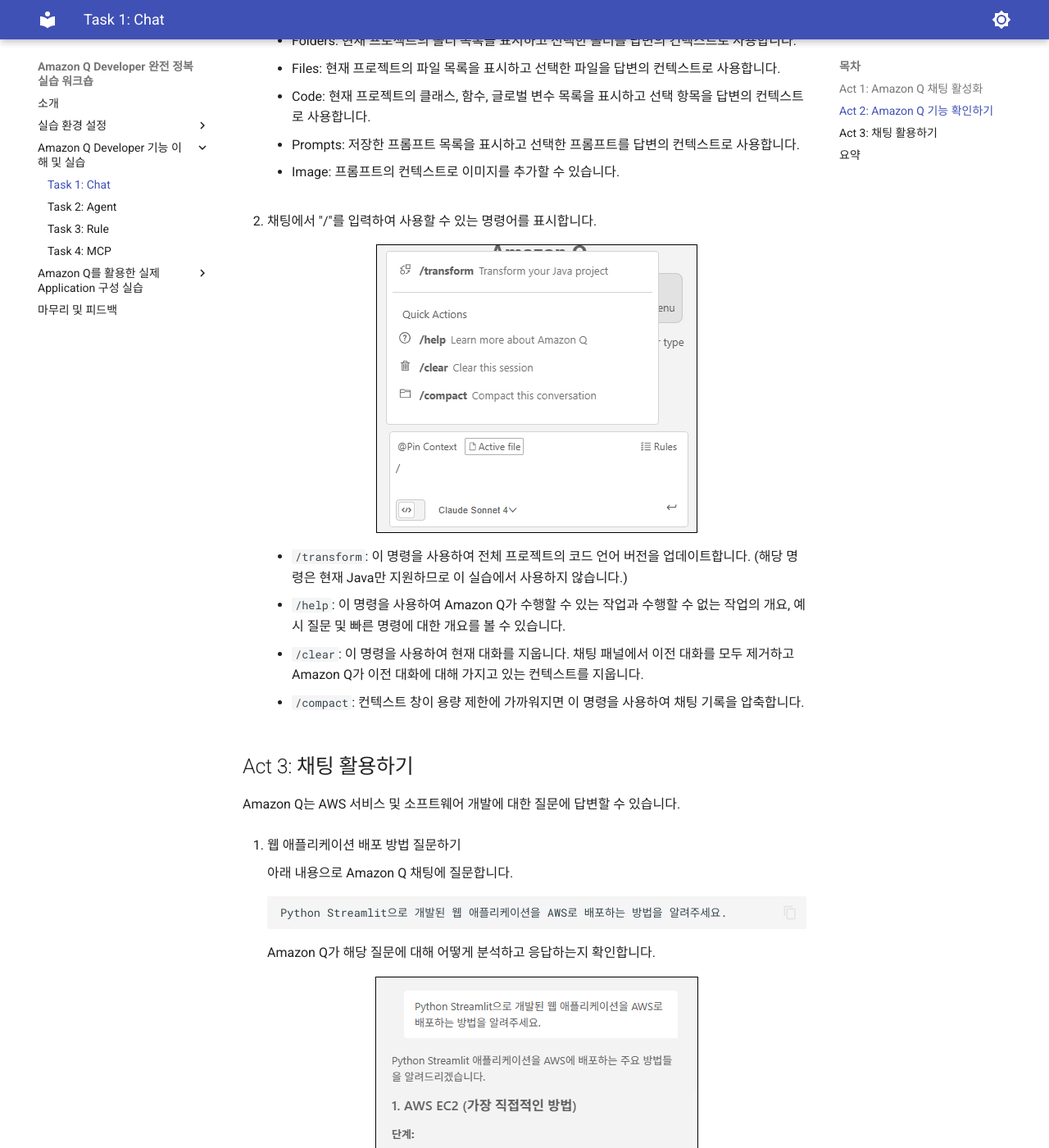
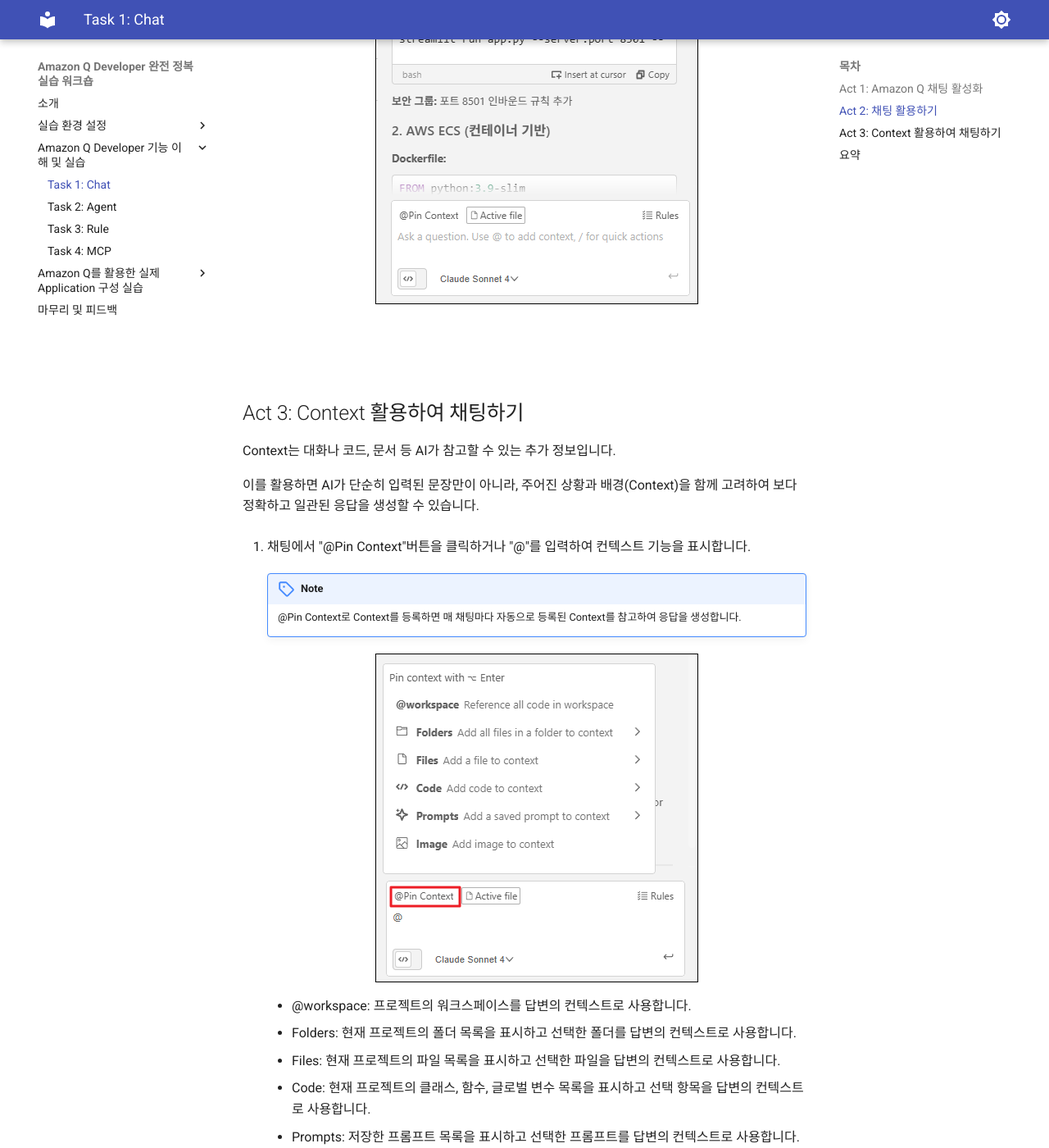
Before and after one commit to fitcloud/q-workshop, an MkDocs documentation site: the page built from docs/20-q_feature/21-chat.md, in a window 1280 px wide and 1400 px high, scrolled down 2063 px. Shown: the whole window at 82% size. Built offline with MkDocs 1.6.1 and Material for MkDocs 9.7.7, drawn with Linux system fonts in a browser that asks for light colours; some of the changed text lies outside the part shown.

````diff
--- a/code-server.yaml
+++ b/code-server.yaml
@@ -349,7 +349,7 @@ Resources:
                   mkdir -p ~/develop
 
                   curl -Ls -o /tmp/uv_install.sh https://astral.sh/uv/install.sh
-                  sudo sh /tmp/uv_install.sh
+                  sudo -u ec2-user sh /tmp/uv_install.sh
 
                   curl -Ls -o /tmp/coder.rpm https://github.com/coder/code-server/releases/download/v${CodeServerVersion}/code-server-${CodeServerVersion}-amd64.rpm
                   sudo rpm -U "/tmp/coder.rpm"
@@ -639,6 +639,7 @@ Resources:
       Handler: index.lambda_handler
       Role: !GetAtt S3BucketCleanerRole.Arn
       Runtime: python3.12
+      Timeout: 300
       Code:
         ZipFile: |
           import boto3
--- a/docs/00-introduce/index.md
+++ b/docs/00-introduce/index.md
@@ -26,5 +26,6 @@
 2. Q 기능 이해 및 실습
 3. 애플리케이션 구현
 
-## 예상 소요 시간
-- 총 2.5–4시간
+## 실습 결과물
+AWS AI Image Gallery
+![introduce](./images/introduce1.gif)
--- a/docs/20-q_feature/21-chat.md
+++ b/docs/20-q_feature/21-chat.md
@@ -12,14 +12,30 @@ Amazon Q Developer의 Chat은 IDE 안에서 자연어로 질문하고 답변을
     ![agentic_off](./images/agentic_off.png)
 
 
-## Act 2: Amazon Q 기능 확인하기
+## Act 2: 채팅 활용하기
+  Amazon Q는 AWS 서비스 및 소프트웨어 개발에 대한 질문에 답변할 수 있습니다.
+
+  1. AWS와 관련된 질문하거나, 궁금한 사항을 질문해보세요.
+
+    예시 프롬프트 :
+    ```
+    Python Streamlit으로 개발된 웹 애플리케이션을 AWS로 배포하는 방법을 알려주세요.
+    ```
+
+  2. Amazon Q가 해당 질문에 대해 어떻게 분석하고 응답하는지       확인합니다.
+
+    ![question1](./images/question1.png)
+    <br>
+
+## Act 3: Context 활용하여 채팅하기
+  Context는 대화나 코드, 문서 등 AI가 참고할 수 있는 추가 정보입니다.
+
+  이를 활용하면 AI가 단순히 입력된 문장만이 아니라, 주어진 상황과 배경(Context)을 함께 고려하여 보다 정확하고 일관된 응답을 생성할 수 있습니다.
+
   1. 채팅에서 "@Pin Context"버튼을 클릭하거나 "@"를 입력하여 컨텍스트 기능을 표시합니다.
 
     !!! note
         @Pin Context로 Context를 등록하면 매 채팅마다 자동으로 등록된 Context를 참고하여 응답을 생성합니다.
-
-
-    해당 기능을 사용하여 AI가 컨텍스트 내용을 참고하여 정확한 응답을 할 수 있도록 합니다.
 
     ![context](./images/context.png)
 
@@ -31,52 +47,27 @@ Amazon Q Developer의 Chat은 IDE 안에서 자연어로 질문하고 답변을
     - Image: 프롬프트의 컨텍스트로 이미지를 추가할 수 있습니다.
     <br>
 
-  2. 채팅에서 "/"를 입력하여 사용할 수 있는 명령어를 표시합니다.
-
-    ![command](./images/command.png)
-
-    - ```/transform```: 이 명령을 사용하여 전체 프로젝트의 코드 언어 버전을 업데이트합니다. (해당 명령은 현재 Java만 지원하므로 이 실습에서 사용하지 않습니다.)
-    - ```/help```: 이 명령을 사용하여 Amazon Q가 수행할 수 있는 작업과 수행할 수 없는 작업의 개요, 예시 질문 및 빠른 명령에 대한 개요를 볼 수 있습니다.
-    - ```/clear```: 이 명령을 사용하여 현재 대화를 지웁니다. 채팅 패널에서 이전 대화를 모두 제거하고 Amazon Q가 이전 대화에 대해 가지고 있는 컨텍스트를 지웁니다.
-    - ```/compact```: 컨텍스트 창이 용량 제한에 가까워지면 이 명령을 사용하여 채팅 기록을 압축합니다.
-
-## Act 3: 채팅 활용하기
-  Amazon Q는 AWS 서비스 및 소프트웨어 개발에 대한 질문에 답변할 수 있습니다.
-
-  1. 웹 애플리케이션 배포 방법 질문하기
-
-    아래 내용으로 Amazon Q 채팅에 질문합니다.
-
-    ```
-    Python Streamlit으로 개발된 웹 애플리케이션을 AWS로 배포하는 방법을 알려주세요.
-    ```
-
-    Amazon Q가 해당 질문에 대해 어떻게 분석하고 응답하는지 확인합니다.
-    ![question1](./images/question1.png)
-    <br>
-
-  2. 코드 분석 요청하기
-
-    Context로 ```sample/sample_python_code.py```를 추가하고, 아래 내용으로 Amazon Q 채팅에 질문합니다.
-    ![question2-1](./images/question2-1.png)
-
+  2. `sample/sample_python_code.py`를 Context로 추가하고, Amazon Q에 코드 리뷰를 요청합니다.
+    예시 프롬프트 :
 
     ```
     이 python 코드를 분석하고 발견된 문제점과 고쳐야 할 부분을 설명해주세요.
     ```
+    <br>
 
-    Amazon Q가 해당 질문에 대해 어떻게 분석하고 응답하는지 확인합니다.
+  3. Amazon Q가 해당 질문에 대해 어떻게 분석하고 응답하는지 확인합니다.
+
     ![question2-2](./images/question2-2.png)
+
+
 
 ## 요약
 
   이 워크숍 활동에서 다음 항목을 실습했습니다.
 
   - ✅ Amazon Q 채팅 활성화
-  - ✅ Amazon Q 채팅 에이전틱 활성화/비활성화
+  - ✅ Amazon Q에 질문하기
   - ✅ `@` 를 사용하여 Context 추가 확인
-  - ✅ `/` 를 사용하여 Amazon Q 지원 기능 확인
-  - ✅ Amazon Q에 질문하기
   - ✅ Amazon Q에 코드 분석 요청하기
 
   다음 활동에서는 Amazon Q의 Agent 기능을 실습해볼 것입니다.
````
Also changed, not shown: docs/10-environment/11-workshop_studio.md (+3 -0 lines), docs/10-environment/12-code_server.md (+2 -2 lines), docs/30-vibe_code/31-implement.md (+6 -6 lines), docs/index.md (+4 -3 lines), docs/10-environment/images/cs1.png, docs/10-environment/images/cs2.png, docs/10-environment/images/ws9.png (added), 2 other files.
